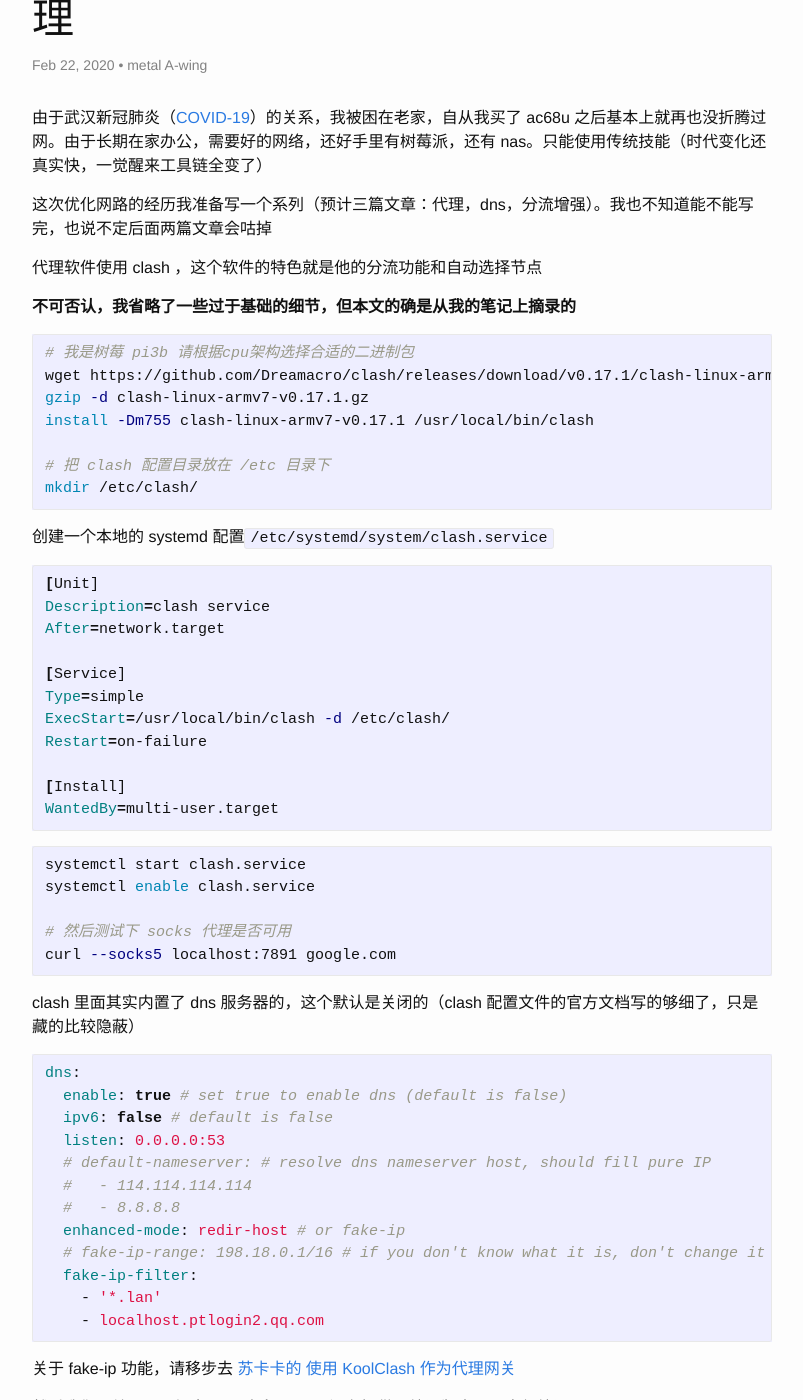
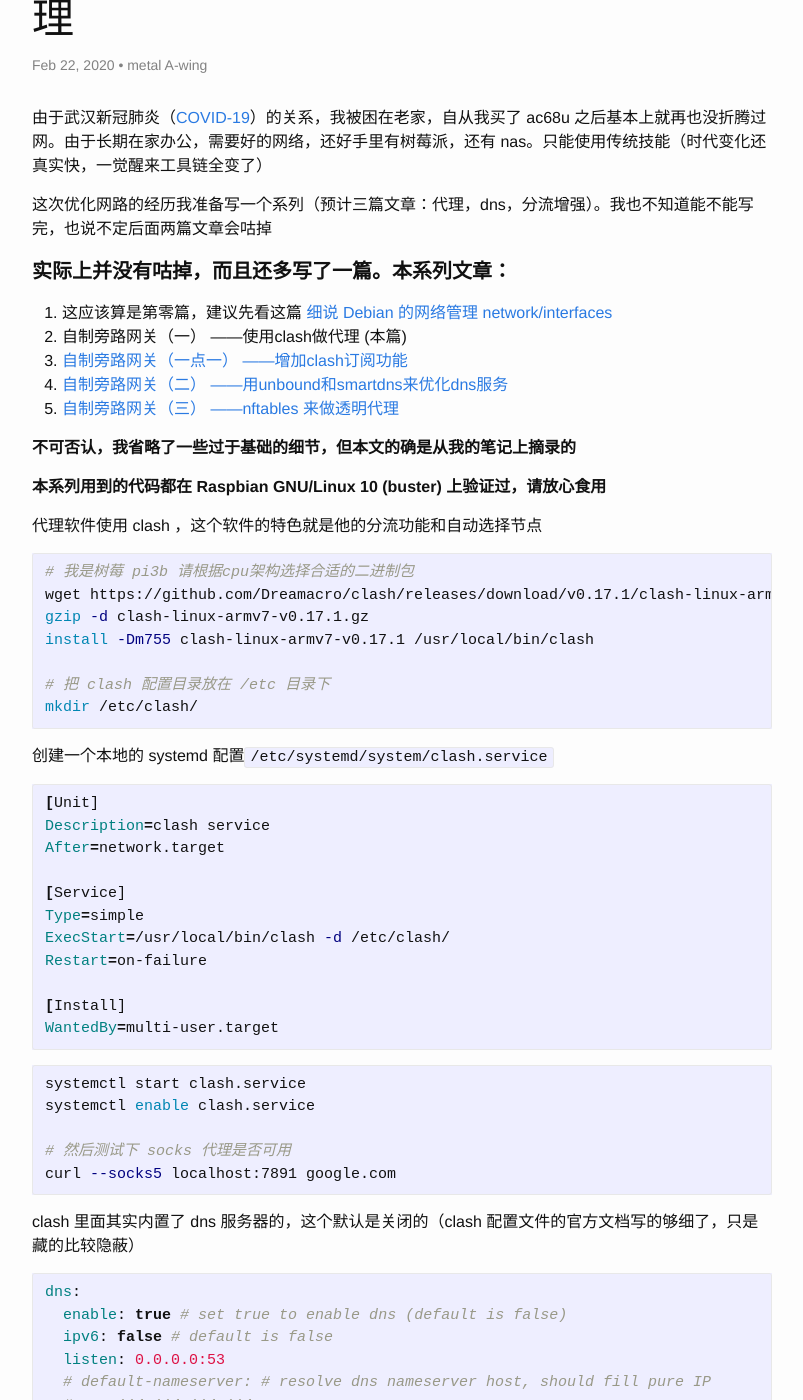
Before and after one commit to a-wing/blog, a Jekyll site: the page built from _posts/2020-02-20-bypass_gateway-1_clash.md, in a window 1280 px wide and 1400 px high, scrolled down 469 px. Shown: the whole window, without its empty margins (238-1041 px from the left). Built offline with Jekyll 4.4.1, drawn with Linux system fonts in a browser that asks for light colours; comment, search, counter and statistics services are not loaded; some of the changed text lies outside the part shown.

Commit message:
Update bypass_gateway-1_clash.md

````diff
--- a/_posts/2020-02-20-bypass_gateway-1_clash.md
+++ b/_posts/2020-02-20-bypass_gateway-1_clash.md
@@ -11,9 +11,18 @@
 
 这次优化网路的经历我准备写一个系列（预计三篇文章：代理，dns，分流增强）。我也不知道能不能写完，也说不定后面两篇文章会咕掉
 
-代理软件使用 clash ，这个软件的特色就是他的分流功能和自动选择节点
+#### **实际上并没有咕掉，而且还多写了一篇。本系列文章：**
+1. 这应该算是第零篇，建议先看这篇 [细说 Debian 的网络管理 network/interfaces](/linux/2019/04/01/debian_network.html)
+2. 自制旁路网关（一） ——使用clash做代理 (本篇)
+3. [自制旁路网关（一点一） ——增加clash订阅功能](/network/2020/02/28/bypass_gateway-1-1_subscription.html)
+4. [自制旁路网关（二） ——用unbound和smartdns来优化dns服务](/network/2020/03/01/bypass_gateway-2_improve_dns.html)
+5. [自制旁路网关（三） ——nftables 来做透明代理](/network/2020/03/07/bypass_gateway-3_nftables.html)
 
 **不可否认，我省略了一些过于基础的细节，但本文的确是从我的笔记上摘录的**
+
+**本系列用到的代码都在 Raspbian GNU/Linux 10 (buster) 上验证过，请放心食用**
+
+代理软件使用 clash ，这个软件的特色就是他的分流功能和自动选择节点
 
 ```sh
 # 我是树莓 pi3b 请根据cpu架构选择合适的二进制包
@@ -64,7 +73,7 @@
     - '*.lan'
     - localhost.ptlogin2.qq.com
 ```
-关于 fake-ip 功能，请移步去 [苏卡卡的 使用 KoolClash 作为代理网关](https://blog.skk.moe/post/alternate-surge-koolclash-as-gateway/)
+关于 fake-ip 功能，请出门左转去 [苏卡卡的 使用 KoolClash 作为代理网关](https://blog.skk.moe/post/alternate-surge-koolclash-as-gateway/)
 
 然后我们再给 clash 加个 UI，这个 webUI 没有提供预编译版本，要自行编译
 
````
Also changed, not shown: other parts of _posts/2020-02-20-bypass_gateway-1_clash.md (+3 -8 lines).
